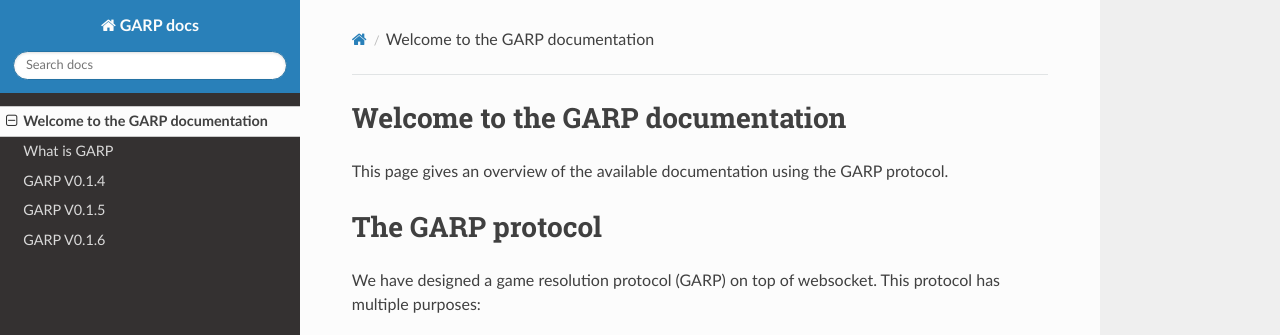
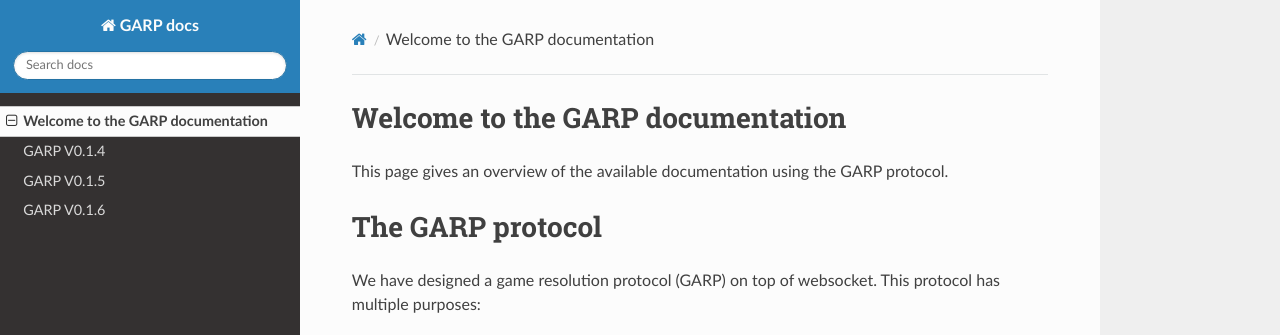
Before and after one commit to garpofficial/garp.readthedocs.io, an MkDocs documentation site: the page built from docs/index.md, in a window 1280 px wide. Shown: the top 335 px of the page. Built offline with MkDocs 1.6.1, drawn with Linux system fonts in a browser that asks for light colours; nearby versions of some CDN libraries.

Commit message:
Update for v0.2

```diff
--- a/mkdocs.yml
+++ b/mkdocs.yml
@@ -3,7 +3,6 @@ site_description: Documentation for the Game Resolution Frame Work
 theme: readthedocs
 nav:
     - 'index.md'
-    - 'garp.md'
     - 'garp_v014.md'
     - 'garp_v015.md'
     - 'garp_v016.md'
```
